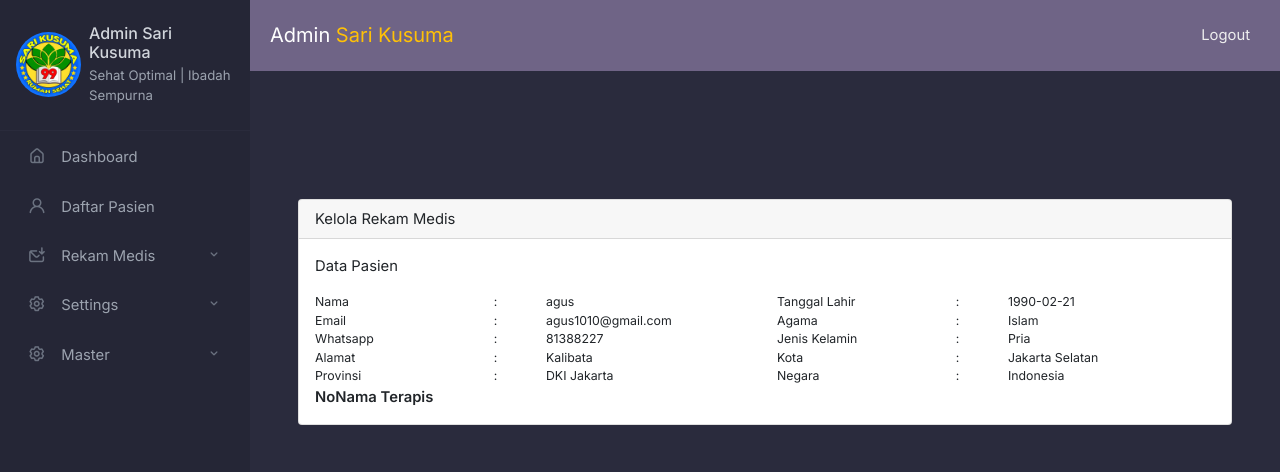
After one commit to maulanaakram919/sarikusuma3, a CodeIgniter app: page /database/admin/kelolaRekamMedis/1 in a window 1280 px wide. The commit adds this page. Shown: the top 472 px of the page. Run offline with CodeIgniter, Linux system fonts and the light colour scheme; a user stored in the database is signed in; data comes from the database, SQL or seed files in the repository; lists and menus that the app fills with data are empty; some libraries are stand-ins or nearby versions.

Commit message:
pembuatan fitur rekam medis

```diff
--- a/application/controllers/Admin.php
+++ b/application/controllers/Admin.php
@@ -126,6 +126,20 @@ class Admin extends CI_Controller
 		}
 	}
 
+	public function kelolaRekamMedis($id)
+	{
+		$data['title'] 					= 'Kelola Rekam Medis';
+		$data['username'] 				= $this->session->userdata();
+		$data['detail_user']			= $this->db->get_where('data_user', ['id' => $id])->result_array();
+		$this->load->view('admin/header', $data);
+		$this->load->view('admin/sidebar', $data);
+		$this->load->view('admin/navbar', $data);
+		$this->load->view('admin/kelolaRekamMedis', $data);
+		// $this->load->view('admin/main', $data);
+		$this->load->view('admin/script', $data);
+		// $this->load->view('admin/footer', $data);
+	}
+
 	public function addPasien()
 	{
 		$nama 			= $this->input->post('nama');
--- /dev/null
+++ b/application/views/admin/kelolaRekamMedis.php
@@ -0,0 +1,158 @@
+<div class="p-4">
+    <div class="row mb-3">
+
+        <div class="flash mt-5 mb-3">
+            <?= $this->session->flashdata('message') ?>
+        </div>
+    </div>
+    <div class="row">
+        <div class="col table-responsive">
+            <div class="card">
+                <div class="card-header">
+                    <?= $title ?>
+                </div>
+                <div class="card-body">
+                    <p>Data Pasien</p>
+
+
+                    <?php for ($i = 0; $i < count($detail_user); $i++) : ?>
+                        <div class="smaller">
+                            <div class="row text-dark">
+                                <div class="col-sm-2">
+                                    <p>Nama</p>
+                                </div>
+                                <div class="col-sm-1 text-center">
+                                    <p>:</p>
+                                </div>
+                                <div class="col-sm-2">
+                                    <p><?= $detail_user[0]['nama'] ?></p>
+                                </div>
+                                <div class="col-sm-1"></div>
+                                <div class="col-sm-2">
+                                    <p>Tanggal Lahir</p>
+                                </div>
+                                <div class="col-sm-1 text-center">
+                                    <p>:</p>
+                                </div>
+                                <div class="col-sm-2">
+                                    <p><?= $detail_user[0]['tgl_lahir'] ?></p>
+                                </div>
+                            </div>
+                            <div class="row text-dark">
+                                <div class="col-sm-2">
+                                    <p>Email</p>
+                                </div>
+                                <div class="col-sm-1 text-center">
+                                    <p>:</p>
+                                </div>
+                                <div class="col-sm-2">
+                                    <p><?= $detail_user[0]['email'] ?></p>
+                                </div>
+                                <div class="col-sm-1"></div>
+                                <div class="col-sm-2">
+                                    <p>Agama</p>
+                                </div>
+                                <div class="col-sm-1 text-center">
+                                    <p>:</p>
+                                </div>
+                                <div class="col-sm-2">
+                                    <p><?= $detail_user[0]['agama'] ?></p>
+                                </div>
+                            </div>
+                            <div class="row text-dark">
+                                <div class="col-sm-2">
+                                    <p>Whatsapp</p>
+                                </div>
+                                <div class="col-sm-1 text-center">
+                                    <p>:</p>
+                                </div>
+                                <div class="col-sm-2">
+                                    <p><?= $detail_user[0]['whatsapp'] ?></p>
+                                </div>
+                                <div class="col-sm-1"></div>
+                                <div class="col-sm-2">
+                                    <p>Jenis Kelamin</p>
+                                </div>
+                                <div class="col-sm-1 text-center">
+                                    <p>:</p>
+                                </div>
+                                <div class="col-sm-2">
+                                    <?php if ($detail_user[0]['jk'] == 'p') : ?>
+                                        <p>Pria</p>
+                                    <?php else : ?>
+                                        <p>Wanita</p>
+                                    <?php endif; ?>
+
+                                </div>
+                            </div>
+                            <div class="row text-dark">
+                                <div class="col-sm-2">
+                                    <p>Alamat</p>
+                                </div>
+                                <div class="col-sm-1 text-center">
+                                    <p>:</p>
+                                </div>
+                                <div class="col-sm-2">
+                                    <p><?= $detail_user[0]['alamat'] ?></p>
+                                </div>
+                                <div class="col-sm-1"></div>
+                                <div class="col-sm-2">
+                                    <p>Kota</p>
+                                </div>
+                                <div class="col-sm-1 text-center">
+                                    <p>:</p>
+                                </div>
+                                <div class="col-sm-2">
+                                    <p><?= $detail_user[0]['kota'] ?></p>
+                                </div>
+                            </div>
+                            <div class="row text-dark">
+                                <div class="col-sm-2">
+                                    <p>Provinsi</p>
+                                </div>
+                                <div class="col-sm-1 text-center">
+                                    <p>:</p>
+                                </div>
+                                <div class="col-sm-2">
+                                    <p><?= $detail_user[0]['provinsi'] ?></p>
+                                </div>
+                                <div class="col-sm-1"></div>
+                                <div class="col-sm-2">
+                                    <p>Negara</p>
+                                </div>
+                                <div class="col-sm-1 text-center">
+                                    <p>:</p>
+                                </div>
+                                <div class="col-sm-2">
+                                    <p><?= $detail_user[0]['negara'] ?></p>
+                                </div>
+                            </div>
+                        </div>
+                    <?php endfor ?>
+
+                    <table>
+                        <thead>
+                            <tr>
+                                <th>No</th>
+                                <th>Nama Terapis</th>
+                                <th></th>
+                            </tr>
+                        </thead>
+                    </table>
+
+
+                </div>
+            </div>
+        </div>
+    </div>
+
+
+
+
+
+
+
+
+
+</div>
+</section>
--- a/application/views/admin/rekamMedis.php
+++ b/application/views/admin/rekamMedis.php
@@ -395,10 +395,7 @@
 
                                     </div>
                                     <div class="col">
-                                        <button class="btn btn-sm btn-info mt-1 mx-1" data-toggle="modal" data-target="#editUser<?= $d['id'] ?>">Edit Rekam Medis</button>
-                                    </div>
-                                    <div class="col">
-                                        <button data-delete="<?= $d['id'] ?>" class="btn btn-danger mt-1 deleteUser btn-sm">Delete Rekam Medis</button>
+                                        <a href="<?= base_url('admin/kelolaRekamMedis/' . $d['id']) ?>" class="btn btn-info mt-1 kelolaRekamMedis btn-sm" target="_blank">Kelola Rekam Medis</a>
                                     </div>
                                 </div>
 
--- a/assets/js/script.js
+++ b/assets/js/script.js
@@ -47,6 +47,7 @@ $('.deleteUser').click(function () {
     });
 
 })
+
 function $_(selector) {
     return document.querySelector(selector)
 }
```
